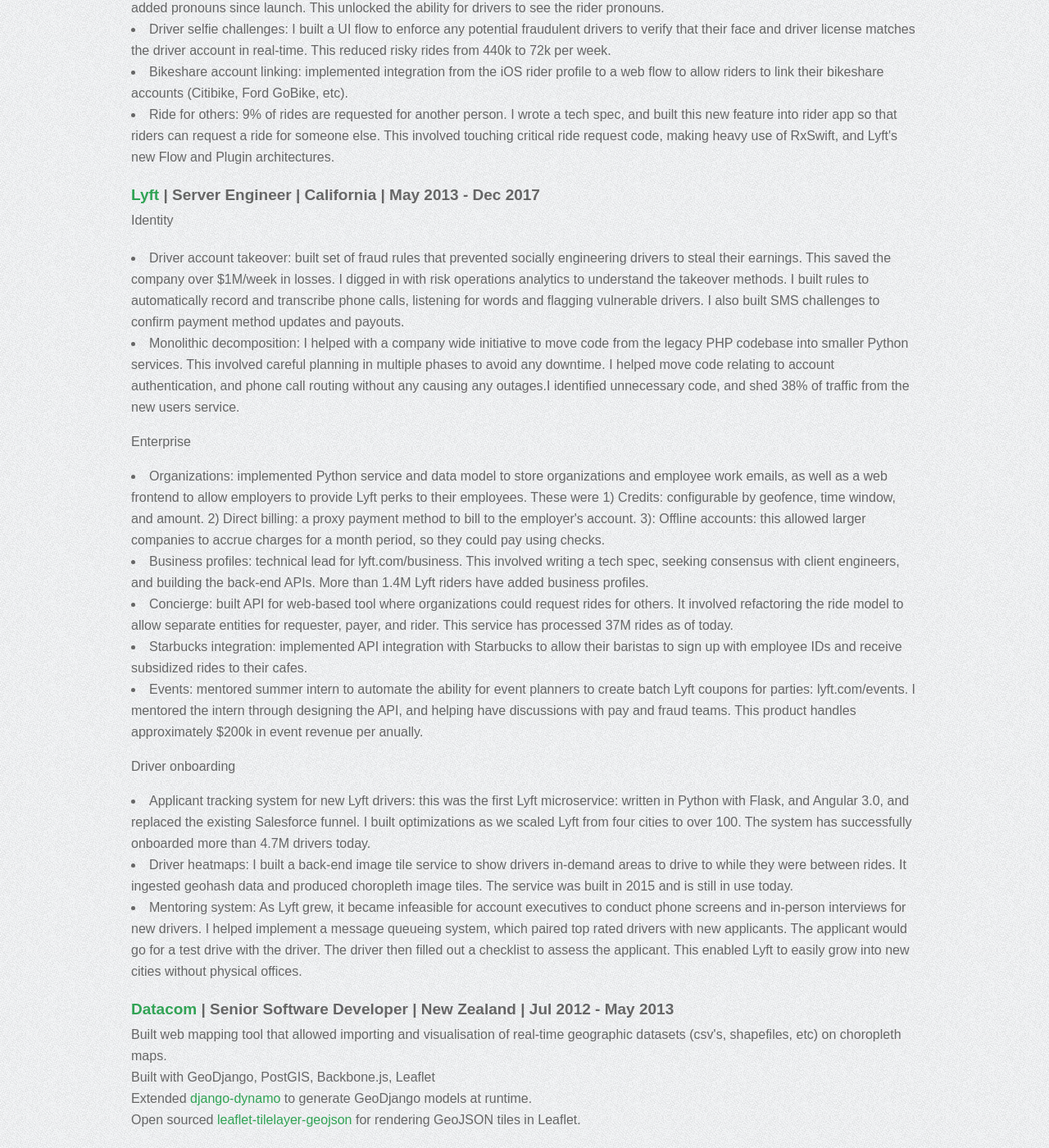
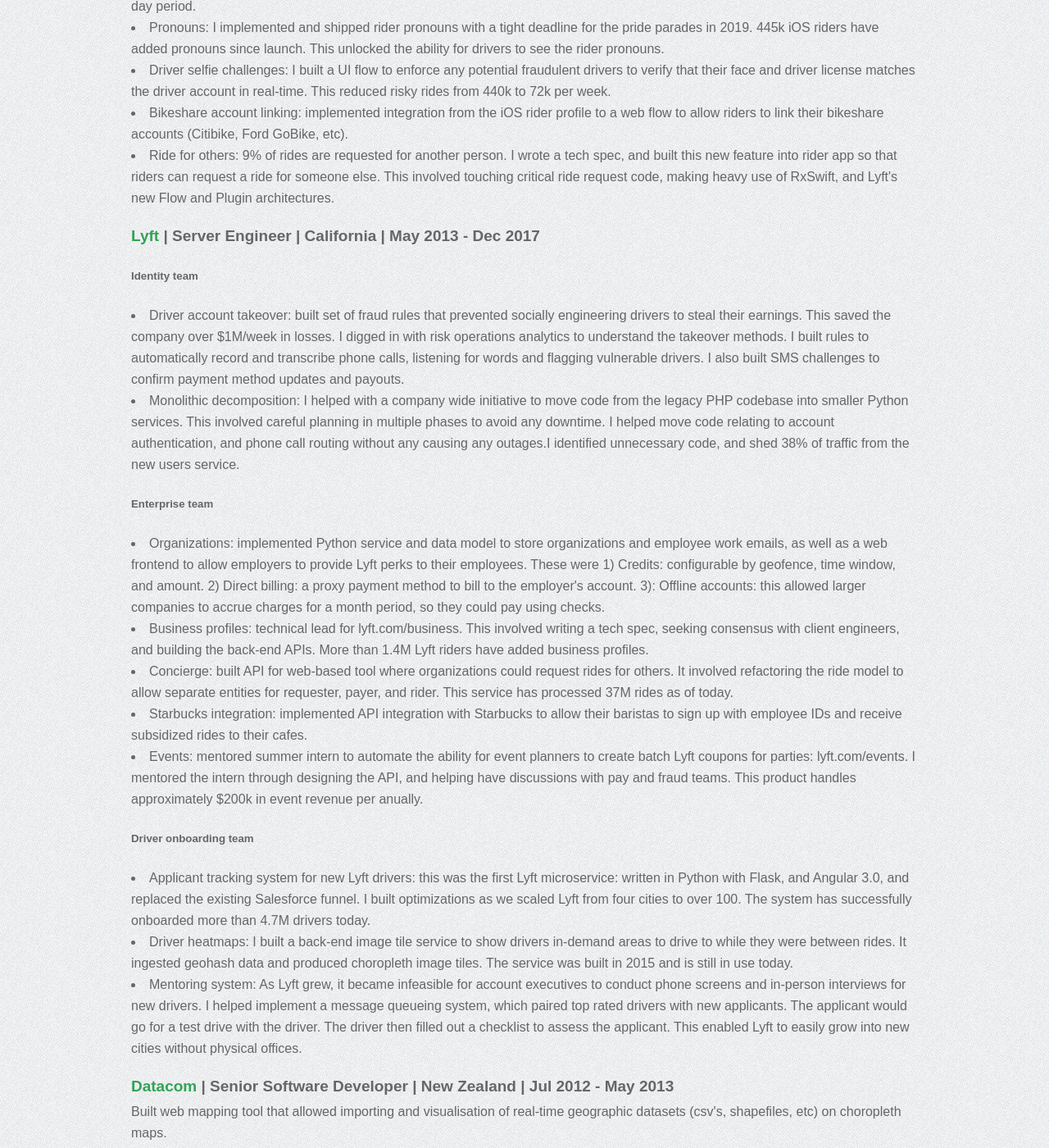
Before and after one commit to glenrobertson/glenrobertson.github.com, a Jekyll site: the page built from resume_2020.html, in a window 1280 px wide and 1400 px high, scrolled down 371 px. Shown: the whole window at 82% size. Built offline with Jekyll 4.4.1, drawn with Linux system fonts in a browser that asks for light colours.

Commit message:
More info

```diff
--- a/resume_2020.html
+++ b/resume_2020.html
@@ -12,6 +12,7 @@
 
 <h4><a href="https://www.lyft.com">Lyft</a> | iOS Engineer | California + New York | December 2017 - Current</h4>
 <p>
+<h5>Identity team</h5>
 <ul>
     <li>Rider profile: I proposed a project to allow riders to edit their name, and formed into a larger project to have a new rider profile screen. This increased email verifications and profile photo uploads. 138k riders verified their email after viewing the profile over a 45 day period.</li>
     <li>Pronouns: I implemented and shipped rider pronouns with a tight deadline for the pride parades in 2019. 445k iOS riders have added pronouns since launch. This  unlocked the ability for drivers to see the rider pronouns.</li>
@@ -22,14 +23,13 @@
 </p>
 
 <h4><a href="https://www.lyft.com">Lyft</a> | Server Engineer | California | May 2013 - Dec 2017</h4>
-<p>
-Identity<br>
+<h5>Identity team</h5>
 <ul>
     <li>Driver account takeover: built set of fraud rules that prevented socially engineering drivers to steal their earnings. This saved the company over $1M/week in losses. I digged in with risk operations analytics to understand the takeover methods. I built rules to automatically record and transcribe phone calls, listening for words and flagging vulnerable drivers. I also built SMS challenges to confirm payment method updates and payouts.</li>
     <li>Monolithic decomposition: I helped with a company wide initiative to move code from the legacy PHP codebase into smaller Python services. This involved careful planning in multiple phases to avoid any downtime. I helped move code relating to account authentication, and phone call routing without any causing any outages.I identified unnecessary code, and shed 38% of traffic from the new users service.</li>
 </ul>
 
-Enterprise<br>
+<h5>Enterprise team</h5>
 <ul>
     <li>Organizations: implemented Python service and data model to store organizations and employee work emails, as well as a web frontend to allow employers to provide Lyft perks to their employees. These were 1) Credits: configurable by geofence, time window, and amount. 2) Direct billing: a proxy payment method to bill to the employer's account. 3): Offline accounts: this allowed larger companies to accrue charges for a month period, so they could pay using checks.</li>
     <li>Business profiles: technical lead for lyft.com/business. This involved writing a tech spec, seeking consensus with client engineers, and building the back-end APIs. More than 1.4M Lyft riders have added business profiles.</li>
@@ -38,7 +38,7 @@
     <li>Events: mentored summer intern to automate the ability for event planners to create batch Lyft coupons for parties: lyft.com/events. I mentored the intern through designing the API, and helping have discussions with pay and fraud teams. This product handles approximately $200k in event revenue per anually.</li>
 </ul>
 
-Driver onboarding<br>
+<h5>Driver onboarding team</h5>
 <ul>
     <li>Applicant tracking system for new Lyft drivers: this was the first Lyft microservice: written in Python with Flask, and Angular 3.0, and replaced the existing Salesforce funnel. I built optimizations as we scaled Lyft from four cities to over 100. The system has successfully onboarded more than 4.7M drivers today.</li>
     <li>Driver heatmaps: I built a back-end image tile service to show drivers in-demand areas to drive to while they were between rides. It ingested geohash data and produced choropleth image tiles. The service was built in 2015 and is still in use today.</li>
```
